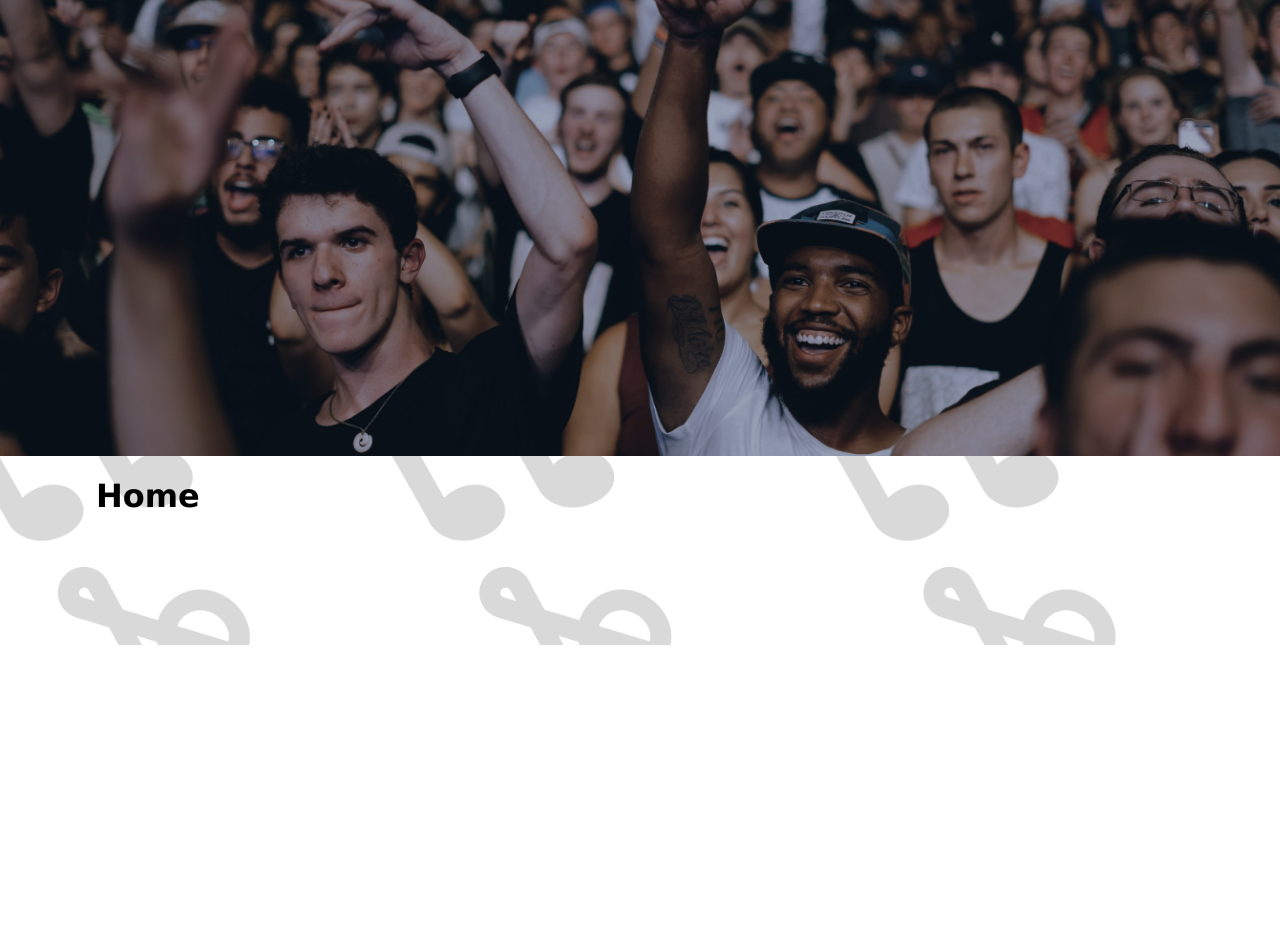
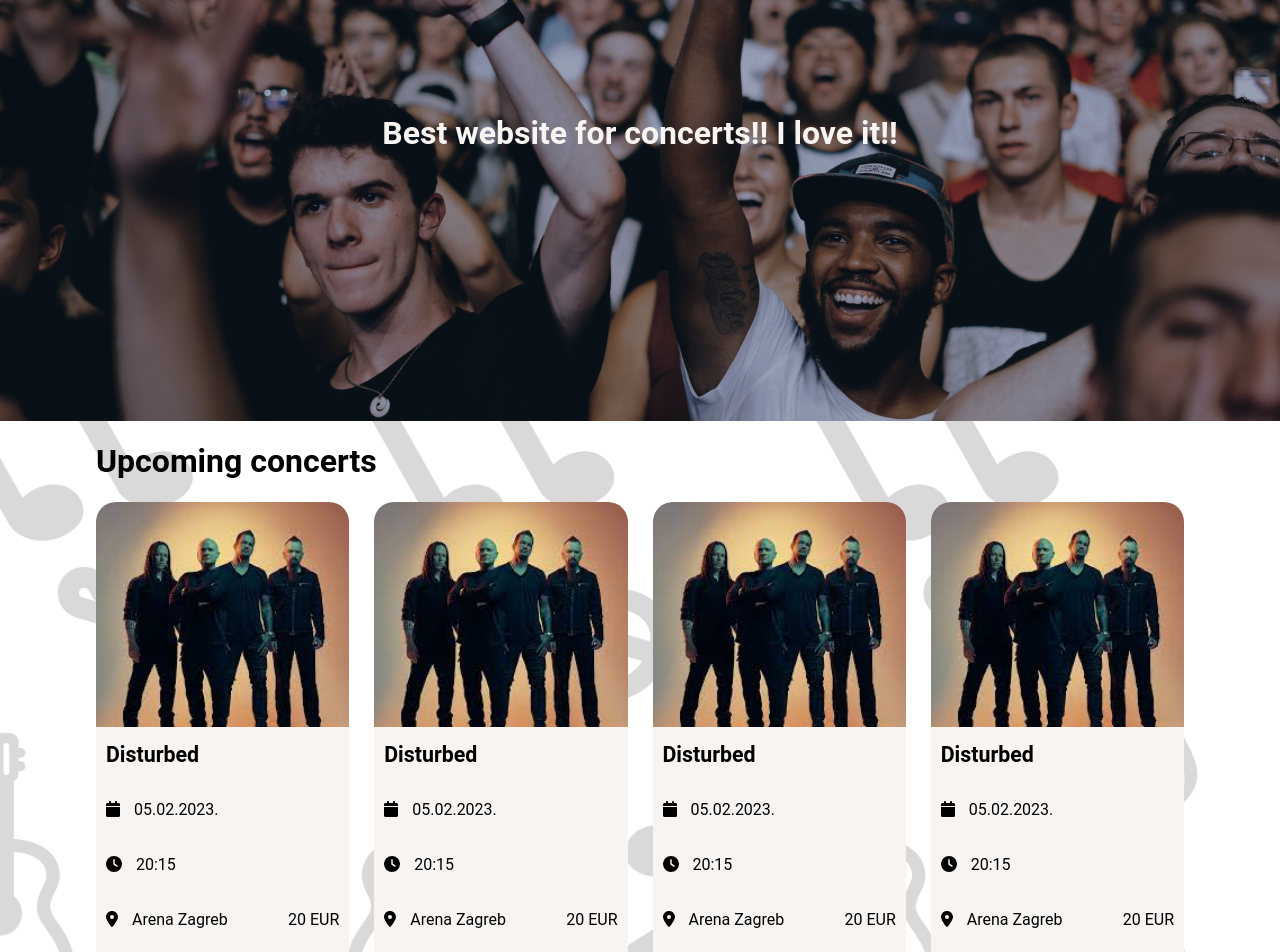
Before and after one commit to vorDa123/Zavrsni_Rad_dkuharic, a Vue app in the folder Koncertus/: page / in a window 1280 px wide. Shown: the part 155-1107 px from the top of the page. Before the commit the page ends 800 px from the top, so only its background shows below. Built offline with nearby package versions, Linux system fonts and the light colour scheme.

Commit message:
Homepage developing
added icons, upcoming concerts section, styling

```diff
--- a/Koncertus/package.json
+++ b/Koncertus/package.json
@@ -9,6 +9,11 @@
     "lint": "eslint . --ext .vue,.js,.jsx,.cjs,.mjs --fix --ignore-path .gitignore"
   },
   "dependencies": {
+    "@fortawesome/fontawesome-svg-core": "^6.2.1",
+    "@fortawesome/free-brands-svg-icons": "^6.2.1",
+    "@fortawesome/free-regular-svg-icons": "^6.2.1",
+    "@fortawesome/free-solid-svg-icons": "^6.2.1",
+    "@fortawesome/vue-fontawesome": "^3.0.3",
     "vue": "^3.2.45",
     "vue-router": "^4.1.6"
   },
--- a/Koncertus/src/App.vue
+++ b/Koncertus/src/App.vue
@@ -25,5 +25,6 @@
       </ul>
     </nav>
 
+
     <RouterView />
 </template>
--- a/Koncertus/src/assets/styles.css
+++ b/Koncertus/src/assets/styles.css
@@ -1,5 +1,5 @@
 * {
-    font-family: Verdana, Geneva, Tahoma, sans-serif;
+    font-family: Roboto, sans-serif;
 }
 
 body {
@@ -9,9 +9,14 @@
     background-repeat: repeat;
 }
 
+p{
+    margin: 0;
+}
+
 nav {
     width: 100%;
     background-color: #0A1733;
+    position: fixed;
 }
 
 nav ul {
@@ -46,8 +51,64 @@
 
 #coverImage {
     width: 100%;
-    height: 550px;
+    height: 576px;
     background-image: url("@/assets/img/Home_Hero.png");
     background-size: cover;
     background-repeat: no-repeat;
+    display: flex;
+    align-items: center;
+    justify-content: center;
 }
+
+.commentHeroText {
+    color: #F7F4F2;
+    font-weight: bold;
+    font-size: 24pt;
+}
+
+.concertCardContainer {
+    width: 100%;
+    display: flex;
+    gap: 25px;
+}
+
+.concertCard {
+    border-radius: 20px 20px 0 0;
+    width: 300px;
+    height: 450px;
+}
+
+.concertCardImage {
+    width: 100%;
+    height: 50%;
+    border-radius: inherit;
+    background-image: url("@/assets/img/disturbed.png");
+    background-size: cover;
+    background-repeat: no-repeat;
+}
+
+.concertCardText {
+    width: 100%;
+    height: 50%;
+    background-color: #F7F4F2;
+    line-height: 55px;
+}
+
+.concertCardText p{
+    padding: 0 10px 0 10px;
+}
+
+.concertCardTextTitle{
+    font-size: 16pt;
+    font-weight: bold;
+}
+
+.paddingRightCardIcon{
+    padding-right: 10px;
+}
+
+.sameLine{
+    display: flex;
+    width: 100%;
+    justify-content: space-between;
+}
--- /dev/null
+++ b/Koncertus/src/components/UpcomingConcerts.vue
@@ -0,0 +1,58 @@
+<template>
+    <h1>Upcoming concerts</h1>
+    <!--
+        For importing icons:
+        <font-awesome-icon icon="fa-solid fa-calendar" />
+        <font-awesome-icon icon="fa-brands fa-facebook" />
+      -->
+    <div class="concertCardContainer">
+        <div class="concertCard">
+            <div class="concertCardImage"></div>
+            <div class="concertCardText">
+                <p class="concertCardTextTitle">Disturbed</p>
+                <p><font-awesome-icon icon="fa-solid fa-calendar" class="paddingRightCardIcon"/> 05.02.2023.</p>
+                <p><font-awesome-icon icon="fa-solid fa-clock" class="paddingRightCardIcon"/> 20:15</p>
+                <div class="sameLine">
+                    <p><font-awesome-icon icon="fa-solid fa-location-dot" class="paddingRightCardIcon"/> Arena Zagreb</p>
+                    <p class="alignRight">20 EUR</p>
+                </div>
+            </div>
+        </div>
+        <div class="concertCard">
+            <div class="concertCardImage"></div>
+            <div class="concertCardText">
+                <p class="concertCardTextTitle">Disturbed</p>
+                <p><font-awesome-icon icon="fa-solid fa-calendar" class="paddingRightCardIcon"/> 05.02.2023.</p>
+                <p><font-awesome-icon icon="fa-solid fa-clock" class="paddingRightCardIcon"/> 20:15</p>
+                <div class="sameLine">
+                    <p><font-awesome-icon icon="fa-solid fa-location-dot" class="paddingRightCardIcon"/> Arena Zagreb</p>
+                    <p class="alignRight">20 EUR</p>
+                </div>
+            </div>
+        </div>
+        <div class="concertCard">
+            <div class="concertCardImage"></div>
+            <div class="concertCardText">
+                <p class="concertCardTextTitle">Disturbed</p>
+                <p><font-awesome-icon icon="fa-solid fa-calendar" class="paddingRightCardIcon"/> 05.02.2023.</p>
+                <p><font-awesome-icon icon="fa-solid fa-clock" class="paddingRightCardIcon"/> 20:15</p>
+                <div class="sameLine">
+                    <p><font-awesome-icon icon="fa-solid fa-location-dot" class="paddingRightCardIcon"/> Arena Zagreb</p>
+                    <p class="alignRight">20 EUR</p>
+                </div>
+            </div>
+        </div>
+        <div class="concertCard">
+            <div class="concertCardImage"></div>
+            <div class="concertCardText">
+                <p class="concertCardTextTitle">Disturbed</p>
+                <p><font-awesome-icon icon="fa-solid fa-calendar" class="paddingRightCardIcon"/> 05.02.2023.</p>
+                <p><font-awesome-icon icon="fa-solid fa-clock" class="paddingRightCardIcon"/> 20:15</p>
+                <div class="sameLine">
+                    <p><font-awesome-icon icon="fa-solid fa-location-dot" class="paddingRightCardIcon"/> Arena Zagreb</p>
+                    <p>20 EUR</p>
+                </div>
+            </div>
+        </div>
+    </div>
+</template>
--- a/Koncertus/src/main.js
+++ b/Koncertus/src/main.js
@@ -1,10 +1,58 @@
 import { createApp } from "vue";
 import App from "./App.vue";
 import router from "./router";
+import { library } from "@fortawesome/fontawesome-svg-core";
+import { FontAwesomeIcon } from "@fortawesome/vue-fontawesome";
+import { faCalendar } from "@fortawesome/free-solid-svg-icons";
+import { faClock } from "@fortawesome/free-solid-svg-icons";
+import { faLocationDot } from "@fortawesome/free-solid-svg-icons";
+import { faMagnifyingGlass } from "@fortawesome/free-solid-svg-icons";
+import { faFacebook } from "@fortawesome/free-brands-svg-icons";
+import { faTwitter } from "@fortawesome/free-brands-svg-icons";
+import { faInstagram } from "@fortawesome/free-brands-svg-icons";
+import { faYoutube } from "@fortawesome/free-brands-svg-icons";
+import { faXmark } from "@fortawesome/free-solid-svg-icons";
+import { faPause } from "@fortawesome/free-solid-svg-icons";
+import { faRepeat } from "@fortawesome/free-solid-svg-icons";
+import { faArrowRight } from "@fortawesome/free-solid-svg-icons";
+import { faCartShopping } from "@fortawesome/free-solid-svg-icons";
+import { faPlay } from "@fortawesome/free-solid-svg-icons";
+import { faForward } from "@fortawesome/free-solid-svg-icons";
+import { faCircleChevronRight } from "@fortawesome/free-solid-svg-icons";
+import { faChevronRight } from "@fortawesome/free-solid-svg-icons";
+import { faVolumeHigh } from "@fortawesome/free-solid-svg-icons";
+import { faShareNodes } from "@fortawesome/free-solid-svg-icons";
+import { faCircleCheck } from "@fortawesome/free-solid-svg-icons";
+import { faUser } from "@fortawesome/free-solid-svg-icons";
+import { faEnvelope } from "@fortawesome/free-solid-svg-icons";
+import { faLock } from "@fortawesome/free-solid-svg-icons";
 
-import "@/assets/styles.css"
+import "@/assets/styles.css";
+library.add(
+  faCalendar,
+  faClock,
+  faLocationDot,faMagnifyingGlass,
+  faFacebook,
+  faTwitter,
+  faInstagram,
+  faYoutube,faXmark,
+  faPause,
+  faRepeat,
+  faArrowRight,
+  faCartShopping,
+  faPlay,
+  faForward,
+  faCircleChevronRight,
+  faChevronRight,
+  faVolumeHigh,
+  faShareNodes,
+  faCircleCheck,
+  faUser,
+  faEnvelope,
+  faLock,
+);
 const app = createApp(App);
 
+app.component("font-awesome-icon", FontAwesomeIcon);
 app.use(router);
-
 app.mount("#app");
--- a/Koncertus/src/views/HomePage.vue
+++ b/Koncertus/src/views/HomePage.vue
@@ -1,6 +1,20 @@
 <template>
-  <div id="coverImage"></div>
+  <div id="coverImage">
+    <div>
+      <p class="commentHeroText">Best website for concerts!! I love it!!</p>
+    </div>
+  </div>
   <div class="wrapper">
-    <h1>Home</h1>
+    <UpcomingConcerts />
   </div>
 </template>
+
+<script>
+import UpcomingConcerts from "@/components/UpcomingConcerts.vue";
+
+export default {
+  components: {
+    UpcomingConcerts,
+  },
+}
+</script>
```
Also changed, not shown: Koncertus/src/router/index.js (+7 -7 lines), Koncertus/src/assets/img/LogoDark.svg (added), 1 other file (tests, documents, lock files or other folders). Lines whose indentation alone changed are shown as unchanged.
